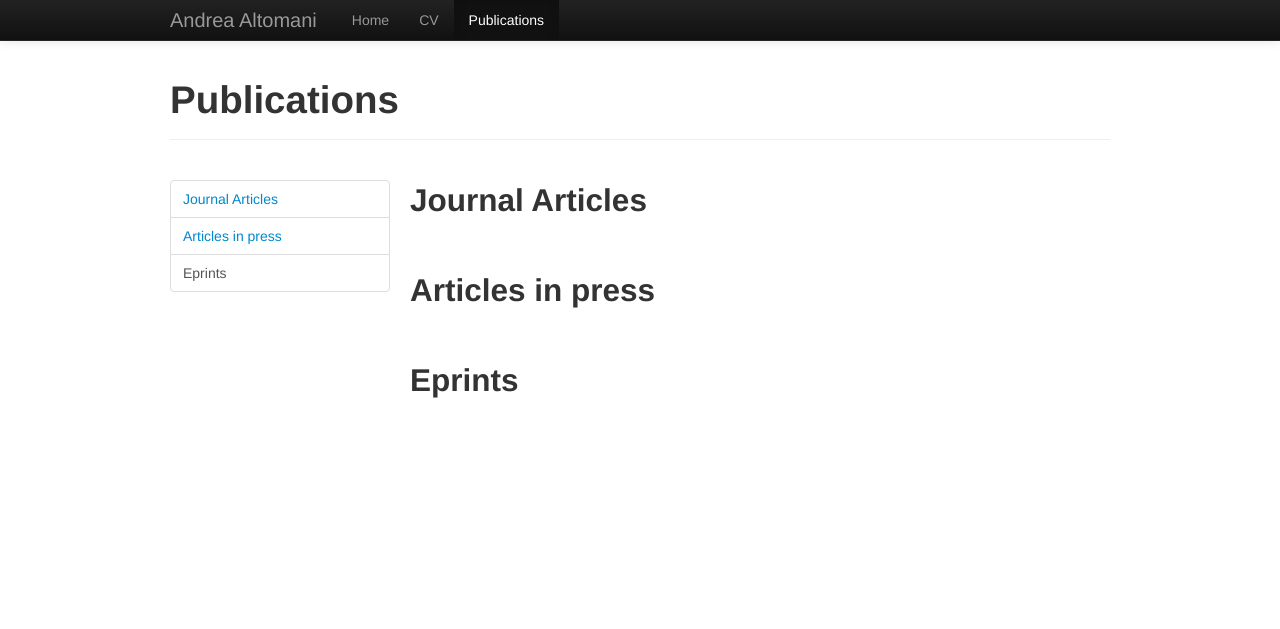
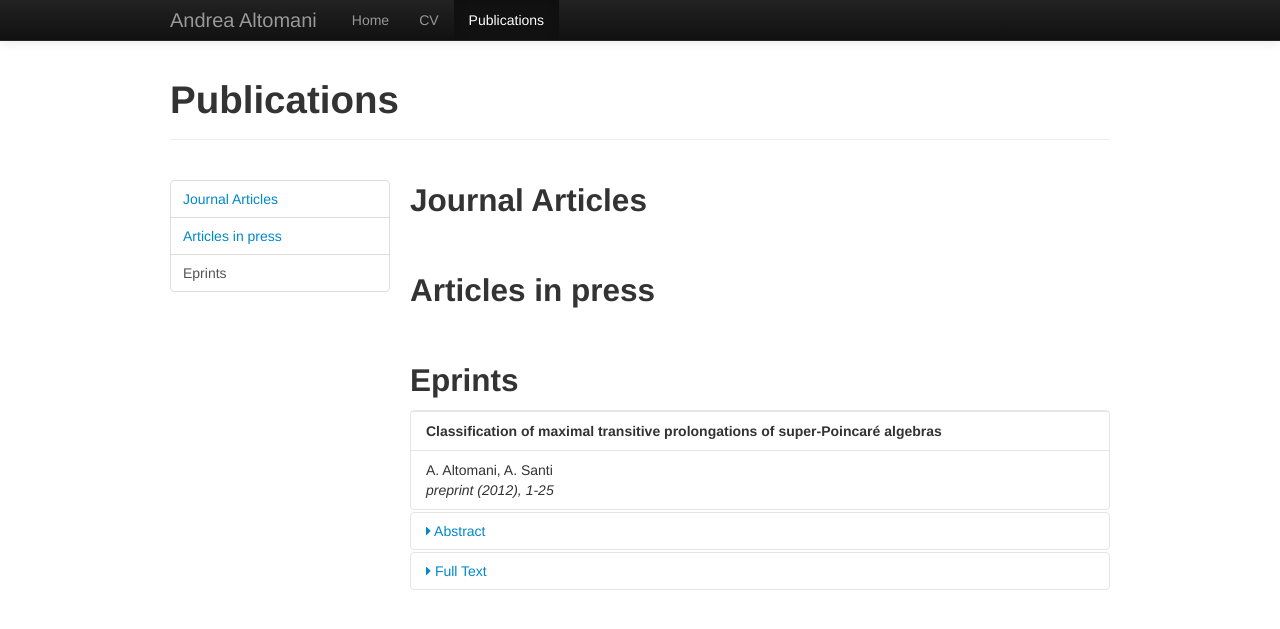
Before and after one commit to altomani/altomani.github.com, a Jekyll site: the page built from publications.md, in a window 1280 px wide. Shown: the top 629 px of the page. Built offline with Jekyll 4.4.1, drawn with Linux system fonts in a browser that asks for light colours; formulas are drawn with MathJax 3; part of the change alters nothing that is shown.

```diff
--- a/publications.md
+++ b/publications.md
@@ -2,7 +2,7 @@
 layout: publications
 title: 'Publications'
 publ: 'active'
-publ_list:
+publ_list: [{"abstract":"Let $V$ be a complex orthogonal vector space and $S$ an irreducible $C\\!\\ell(V)$-module. A supertranslation algebra is a Z-graded Lie superalgebra $\\mathfrak{m}=\\mathfrak{m}_{-2}+\\mathfrak{m}_{-1}=V+(S+...+S)$ whose bracket $[.,.]|_{\\mathfrak{m}_{-1}\\otimes \\mathfrak{m}_{-1}}$ is $\\mathfrak{so}(V)$-invariant and non-degenerate. We consider the maximal transitive prolongations in the sense of Tanaka of supertranslation algebras. We prove that they are finite-dimensional for $\\dim V\\geq 3$ and classify them in terms of super-Poincaré algebras and appropriate $\\Bbb Z$-gradations of simple Lie superalgebras.","archiveprefix":"arXiv","arxivid":"1212.1826","author":[{"family":"Altomani","given":"A."},{"family":"Santi","given":"A."}],"eprint":"1212.1826","keywords":"Mathematical Physics,Rings and Algebras","page":"1-25","title":"Classification of maximal transitive prolongations of super-Poincaré algebras","URL":"http://arxiv.org/abs/1212.1826","id":"Altomani2012","type":"article-journal","issued":{"date-parts":[[2012,12]]}}]
 ---
 
 some text and more
```
